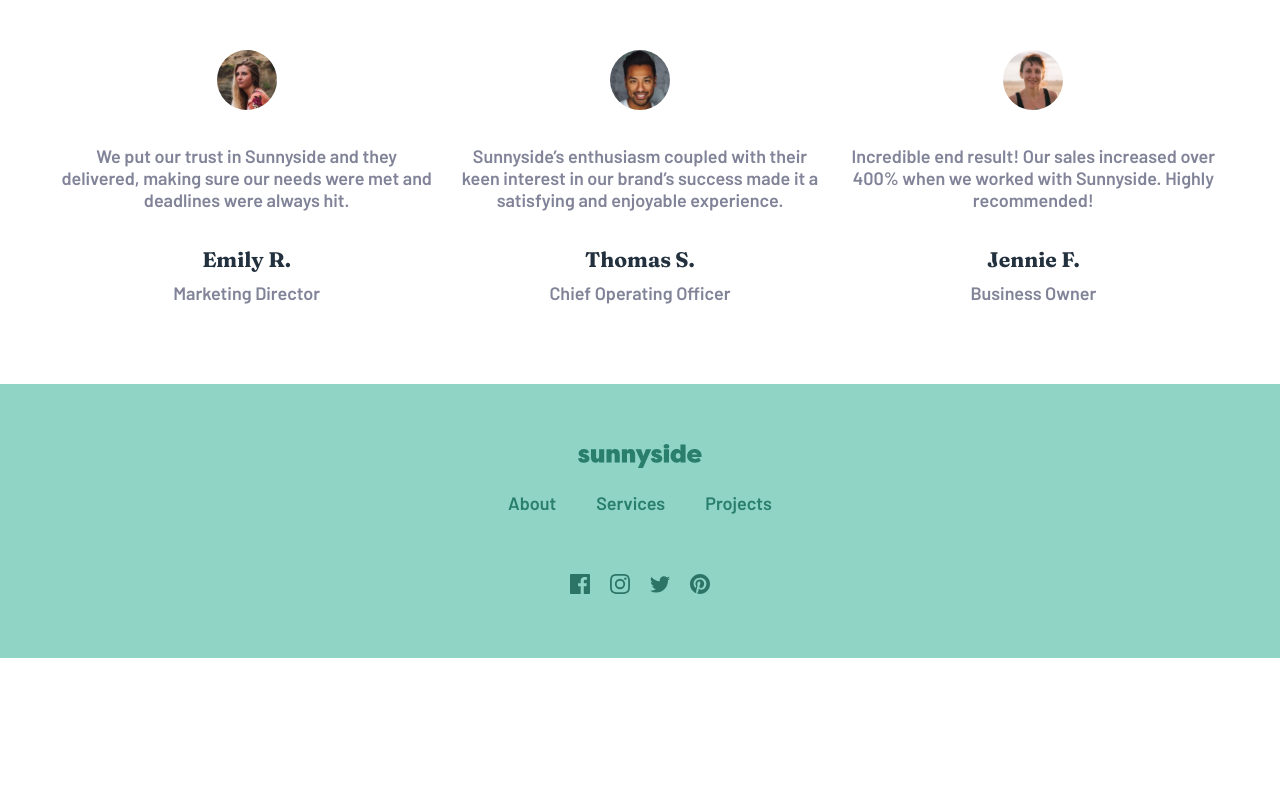
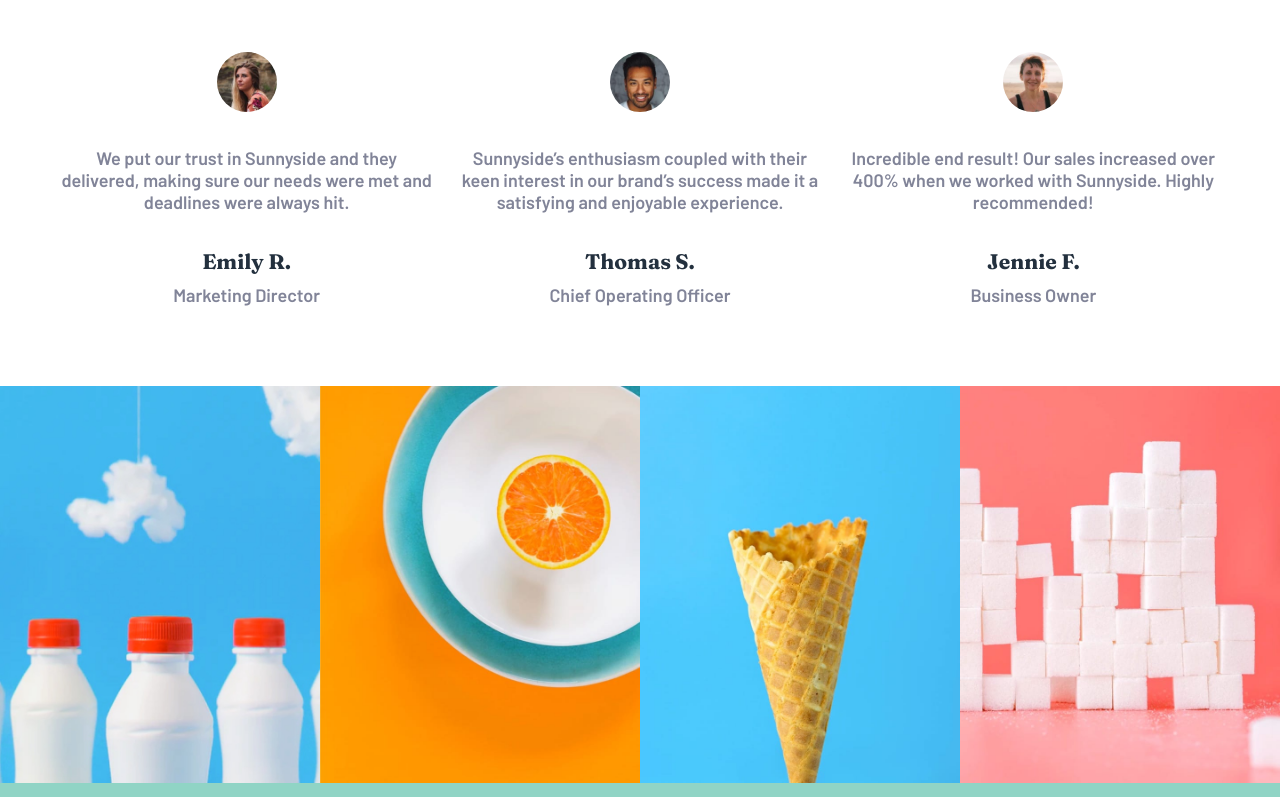
Before and after one commit to ffozilbek/project-easy, a plain HTML site: page index.html in a window 1280 px wide. Shown: the part 2000-2797 px from the top of the page. Before the commit the page ends 2658 px from the top, so only its background shows below. Drawn offline with Linux system fonts and the light colour scheme.

Commit message:
add album section

```diff
--- a/css/style.css
+++ b/css/style.css
@@ -389,6 +389,20 @@ main {
     margin-bottom: 35px;
 }
 
+.album__list {
+    width: 100%;
+    display: flex;
+    flex-wrap: wrap;
+    list-style: none;
+}
+.album__item {
+    width: 25%;
+}
+
+.album__item-img {
+    width: 100%;
+    display: block;
+}
 
 /* MEDIA QUERY */
 @media only screen and (max-width: 848px) {
@@ -491,7 +505,9 @@ main {
         width: 100%;
     }
 
-
+    .album__item {
+        width: 50%;
+    }
 }
 
 @media only screen and (max-width: 376px) {
--- a/index.html
+++ b/index.html
@@ -76,7 +76,7 @@
           </div>
           <div class="features__item-right">
             <picture>
-              <source media="(min-width: 576px)" srcset="./images/mobile/image-transform.jpg">
+              <source media="(max-width: 576px)" srcset="./images/mobile/image-transform.jpg">
               <img class="features__item-img" src="./images/desktop/image-transform.jpg" alt="eggs">
             </picture>
           </div>
@@ -93,7 +93,7 @@
           </div>
           <div class="features__item-right">
             <picture>
-              <source media="(min-width: 576px)" srcset="./images/mobile/image-stand-out.jpg">
+              <source media="(max-width: 576px)" srcset="./images/mobile/image-stand-out.jpg">
               <img class="features__item-img" src="./images/desktop/image-stand-out.jpg" alt="stand-out">
             </picture>
           </div>
@@ -129,6 +129,36 @@
           </li>
         </ul>
       </div>
+    </section>
+
+    <!-- ALBUMS -->
+    <section class="album">
+      <ul class="album__list">
+        <li class="album__item">
+          <picture>
+            <source media="(max-width: 576px)" srcset="./images/mobile/image-gallery-milkbottles.jpg">
+            <img class="album__item-img" src="./images/desktop/image-gallery-milkbottles.jpg" alt="milkbottles">
+          </picture>
+        </li>
+        <li class="album__item">
+          <picture>
+            <source media="(max-width: 576px)" srcset="./images/mobile/image-gallery-orange.jpg">
+            <img class="album__item-img" src="./images/desktop/image-gallery-orange.jpg" alt="orange">
+          </picture>
+        </li>
+        <li class="album__item">
+          <picture>
+            <source media="(max-width: 576px)" srcset="./images/mobile/image-gallery-cone.jpg">
+            <img class="album__item-img" src="./images/desktop/image-gallery-cone.jpg" alt="cone">
+          </picture>
+        </li>
+        <li class="album__item">
+          <picture>
+            <source media="(max-width: 576px)" srcset="./images/mobile/image-gallery-sugar-cubes.jpg">
+            <img class="album__item-img" src="./images/desktop/image-gallery-sugarcubes.jpg" alt="sugar-cubes">
+          </picture>
+        </li>
+      </ul>
     </section>
   </main>
 
```
